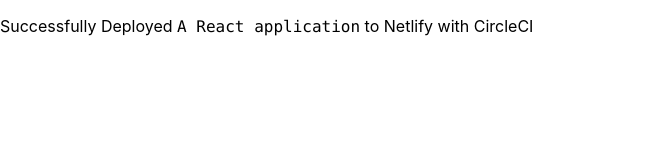
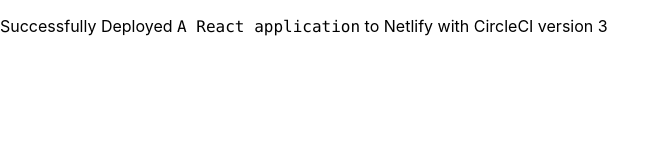
Before and after one commit to VickyAruldoss/Infinity_UI, a React (Create React App) app: page / in a window 1280 px wide. Shown: the top 160 px of the page, without its empty margins (0-669 px from the left). Built offline with nearby package versions, Linux system fonts and the light colour scheme.

Commit message:
TECH | Updated deploy workflow

```diff
--- a/src/App.tsx
+++ b/src/App.tsx
@@ -3,7 +3,7 @@
 const App = (): JSX.Element => {
   return (
     <div className="App">
-      <p>Successfully Deployed <code>A React application</code> to Netlify with CircleCI</p>
+      <p>Successfully Deployed <code>A React application</code> to Netlify with CircleCI version 3</p>
     </div>
   )
 }
```
Also changed, not shown: .circleci/config.yml, 1 other file (tests, documents, lock files or other folders).
